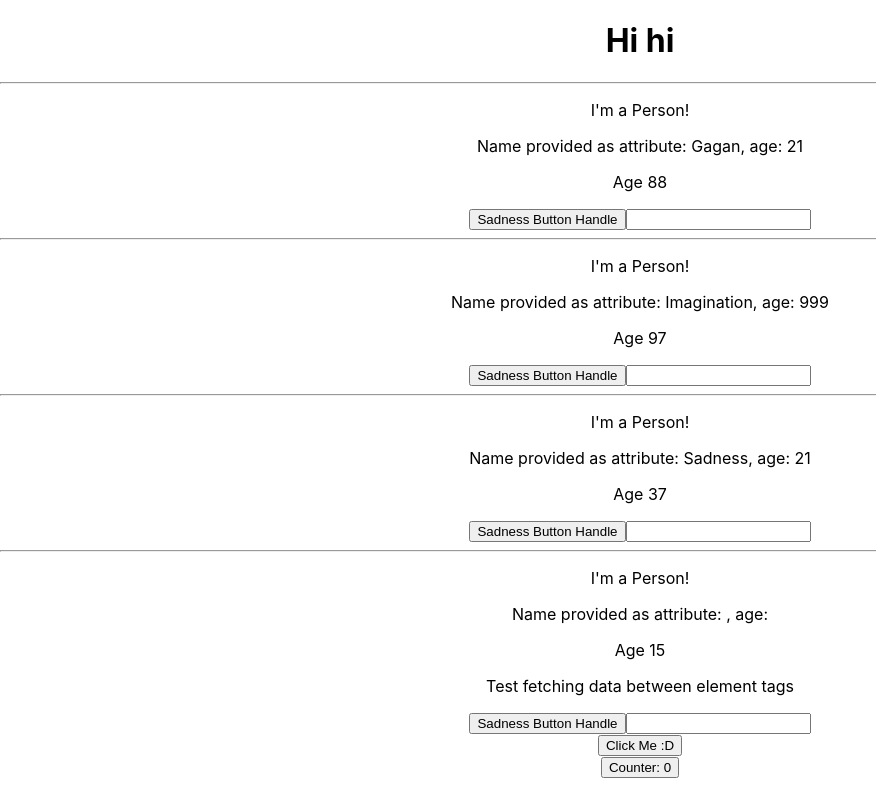
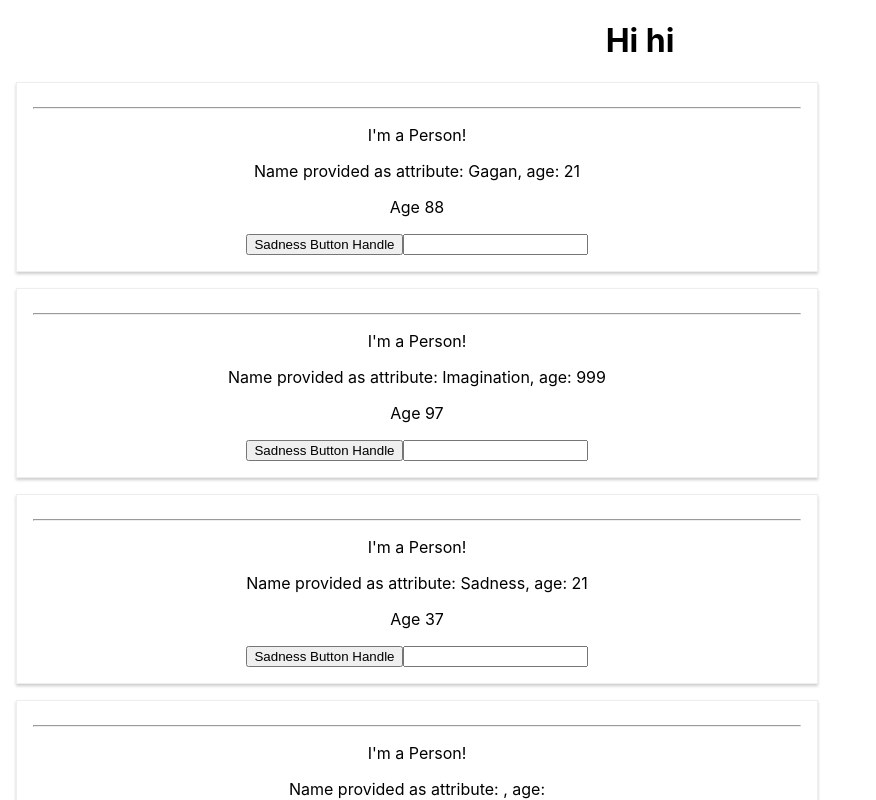
Before and after one commit to Gagandeep39/react-js-basics, a React (Create React App) app: page / in a window 1280 px wide. Shown: the top 800 px of the page, without its empty margins (0-876 px from the left). Built offline with nearby package versions, Linux system fonts and the light colour scheme.

Commit message:
Added Css support

```diff
--- /dev/null
+++ b/src/Person/Person.css
@@ -0,0 +1,10 @@
+/* Do not forget toimport the cscssfile wherever to be used  */
+.Person {
+    width: 60%;
+    margin: auto;
+    border: 1px solid #eee;
+    box-shadow: 0 2px 3px #ccc;
+    padding: 16px;
+    text-align: center;
+    margin: 16px;
+}
--- a/src/Person/Person.js
+++ b/src/Person/Person.js
@@ -1,10 +1,11 @@
 import React from "react";
+import './Person.css';
 // ES6 style
 // Props is the tecnical ketword for the attribute of an element
 // Here we can hoever give anyname
 const person = (props) => {
     return (
-        <div>
+        <div class="Person">
             <hr/>
             <p> I'm a Person!</p>
             <p> Name provided as attribute: {props.name}, age: {props.age}</p>
```
